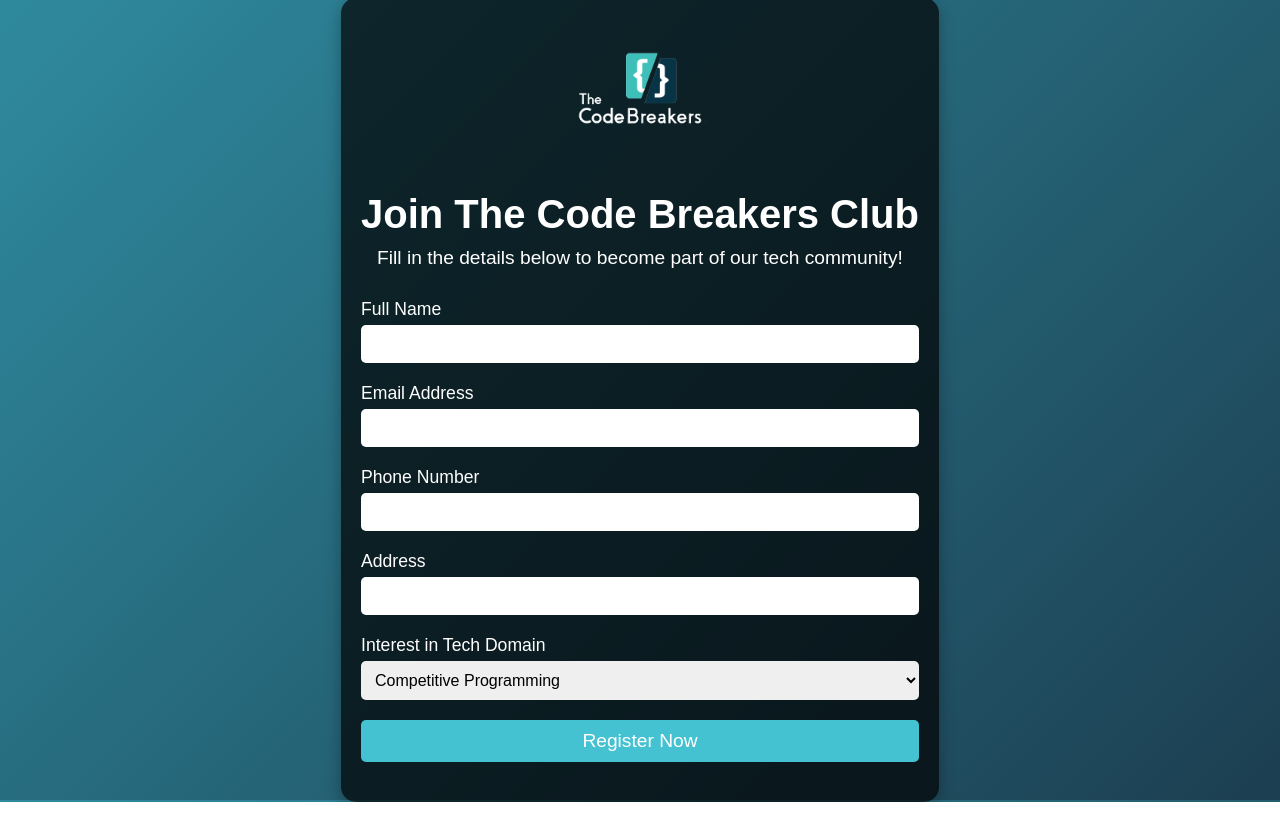
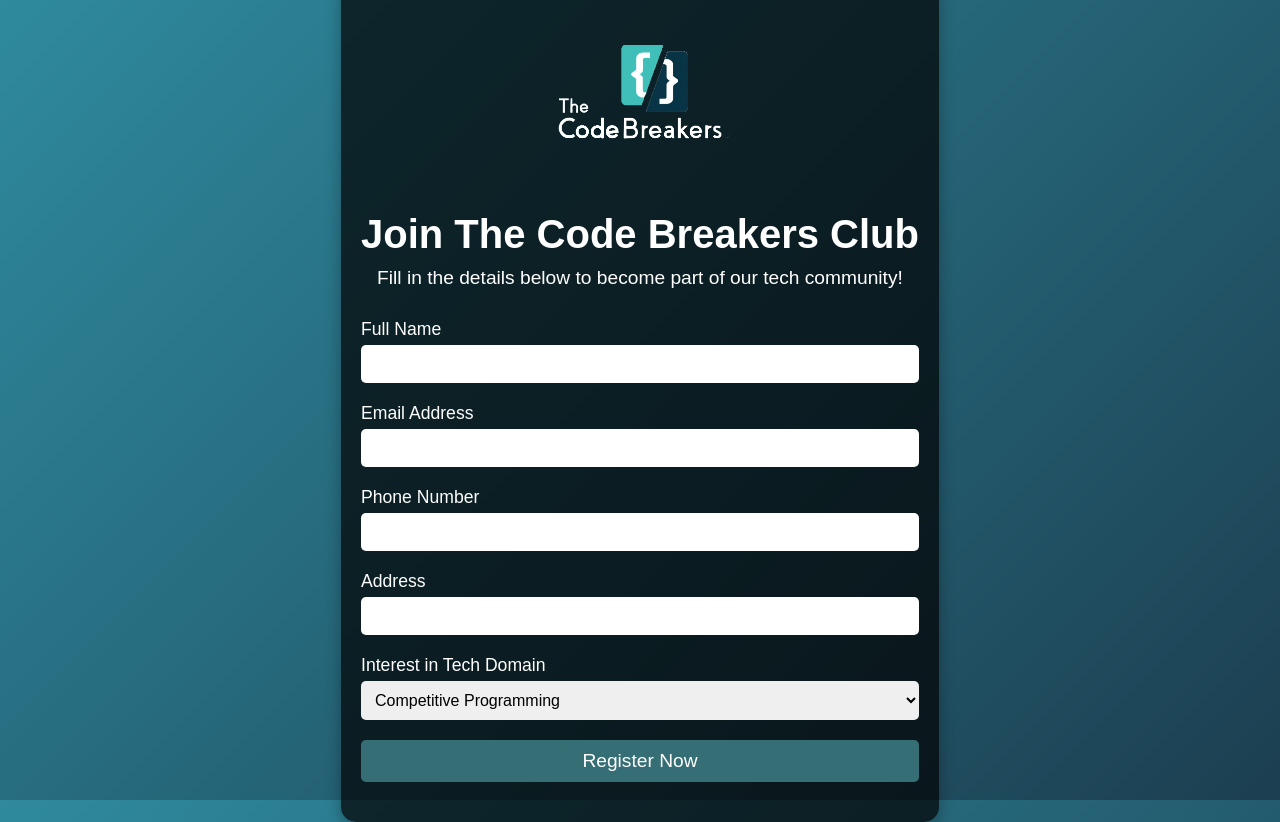
Before and after one commit to VidhiHarde/registrationform, a plain HTML site: page index.html in a window 1280 px wide. Drawn offline with Linux system fonts and the light colour scheme.

Commit message:
Update style.css

```diff
--- a/style.css
+++ b/style.css
@@ -26,8 +26,8 @@ body {
 
 /* Logo */
 .logo img {
-    max-width: 150px;
-    margin-bottom: 20px;
+    max-width: 200px;
+    margin-bottom: 10px;
 }
 
 /* Form Container */
@@ -73,7 +73,7 @@ body {
     width: 100%;
     padding: 10px;
     font-size: 1.2rem;
-    background-color: #45c2d2;
+    background-color: #356e74;
     color: #fff;
     border: none;
     border-radius: 5px;
@@ -82,7 +82,7 @@ body {
 }
 
 .form-group button:hover {
-    background-color: #34a3ad;
+    background-color: #356e74;
 }
 
 /* Mobile Responsiveness */
```
